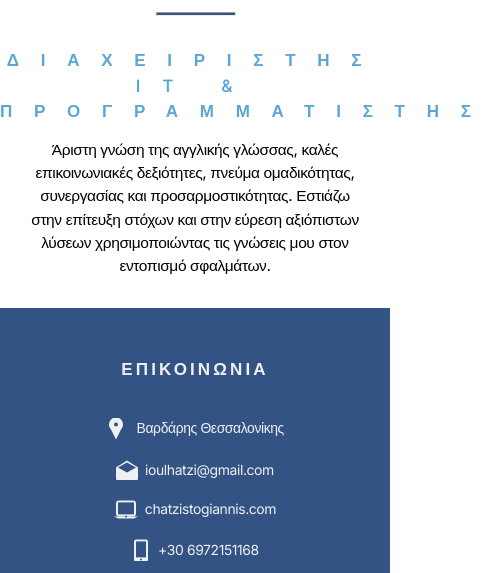
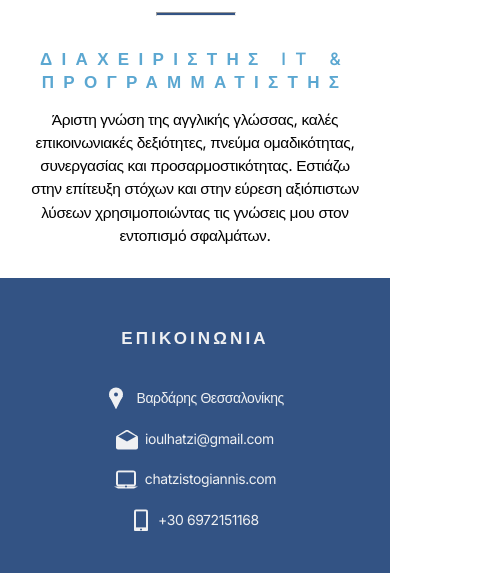
Before and after one commit to ksexasa/Simple-CV-Resume, a plain HTML site: page index.html in a window 390 px wide. Shown: the part 271-844 px from the top of the page, 493 px wide, since content can reach past the window. Drawn offline with Linux system fonts and the light colour scheme.

Commit message:
Fix h2 On mobile

```diff
--- a/styles.css
+++ b/styles.css
@@ -219,11 +219,14 @@ svg {
 	}
 
 	h2 {
-		letter-spacing: 1.4rem;
+		letter-spacing: 0.6rem;
 		font-size: 1.1rem;
 		white-space: normal;
-		line-height: 1.5em;
+		line-height: 1.5rem;
+		font-weight: 550;
 	}
+
+
 
 	@keyframes rota {
 	  from {
```
